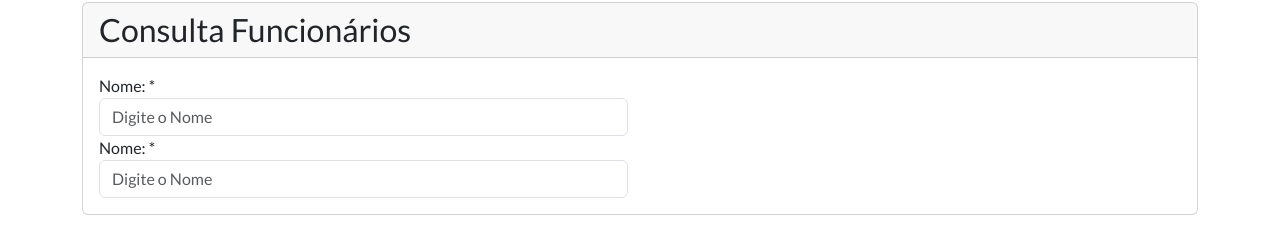
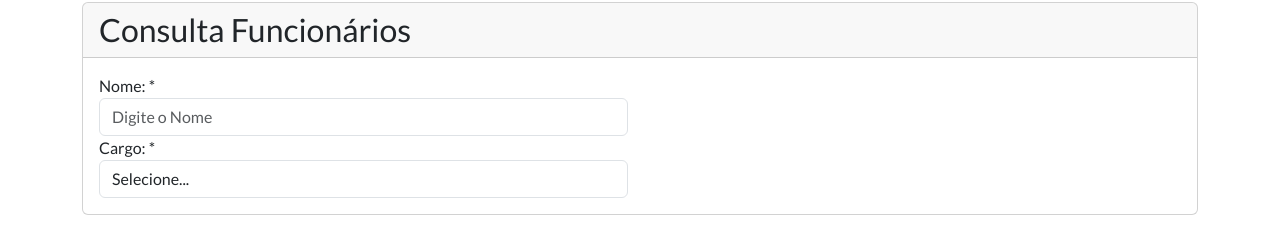
Before and after one commit to Marzeu/union-frontend, a React (Create React App) app: page /#/consulta-funcionarios in a window 1280 px wide. Shown: the part 118-366 px from the top of the page. Built offline with nearby package versions, Linux system fonts and the light colour scheme.

Commit message:
combo box de funcionarios

```diff
--- a/src/pages/consulta-funcionarios.js
+++ b/src/pages/consulta-funcionarios.js
@@ -2,9 +2,16 @@ import React from "react";
 import { withRouter } from "react-router-dom";
 import Card from "../components/card";
 import FormGroup from "../components/form-group";
+import SelecMenu from "./selectMenu";
 
 class ConsultaFuncionarios extends React.Component {
   render() {
+    const lista = [
+      { label: "Selecione...", value: "" },
+      { label: "Agente de Saúde", value: 1 },
+      { label: "Agente Sanitário", value: 2 },
+    ];
+
     return (
       <Card title="Consulta Funcionários">
         <div className="row">
@@ -19,14 +26,8 @@ class ConsultaFuncionarios extends React.Component {
                   placeholder="Digite o Nome"
                 />
               </FormGroup>
-              <FormGroup htmlFor="inputNome" label="Nome: *">
-                <input
-                  type="text"
-                  className="form-control"
-                  id="inputNome"
-                  aria-describedby="nomeHelp"
-                  placeholder="Digite o Nome"
-                />
+              <FormGroup htmlFor="inputCargo" label="Cargo: *">
+                <SelecMenu className="form-control" lista={lista} />
               </FormGroup>
             </div>
           </div>
--- /dev/null
+++ b/src/pages/selectMenu.js
@@ -0,0 +1,13 @@
+import React from "react";
+
+const SelecMenu = (props) => {
+  const options = props.lista.map((option) => {
+    return (
+    <option value={option.value}>{option.label}</option>
+    );
+  });
+
+  return <select {...props}>{options}</select>;
+};
+
+export default SelecMenu;
```
